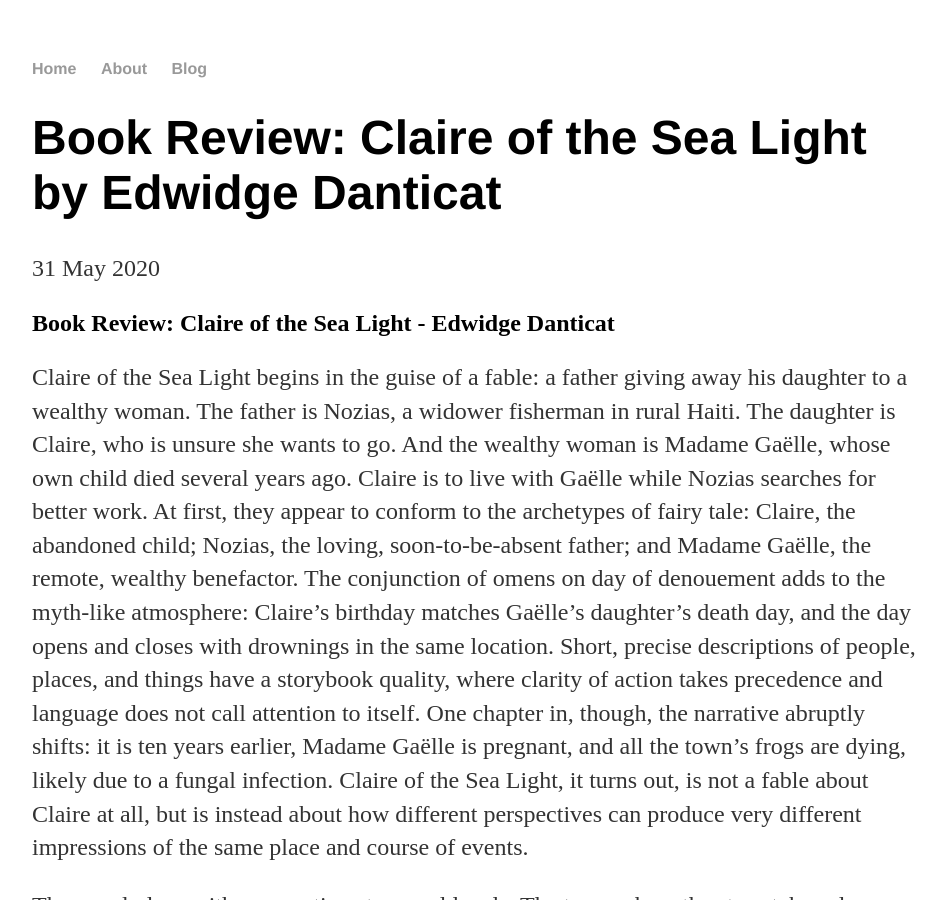
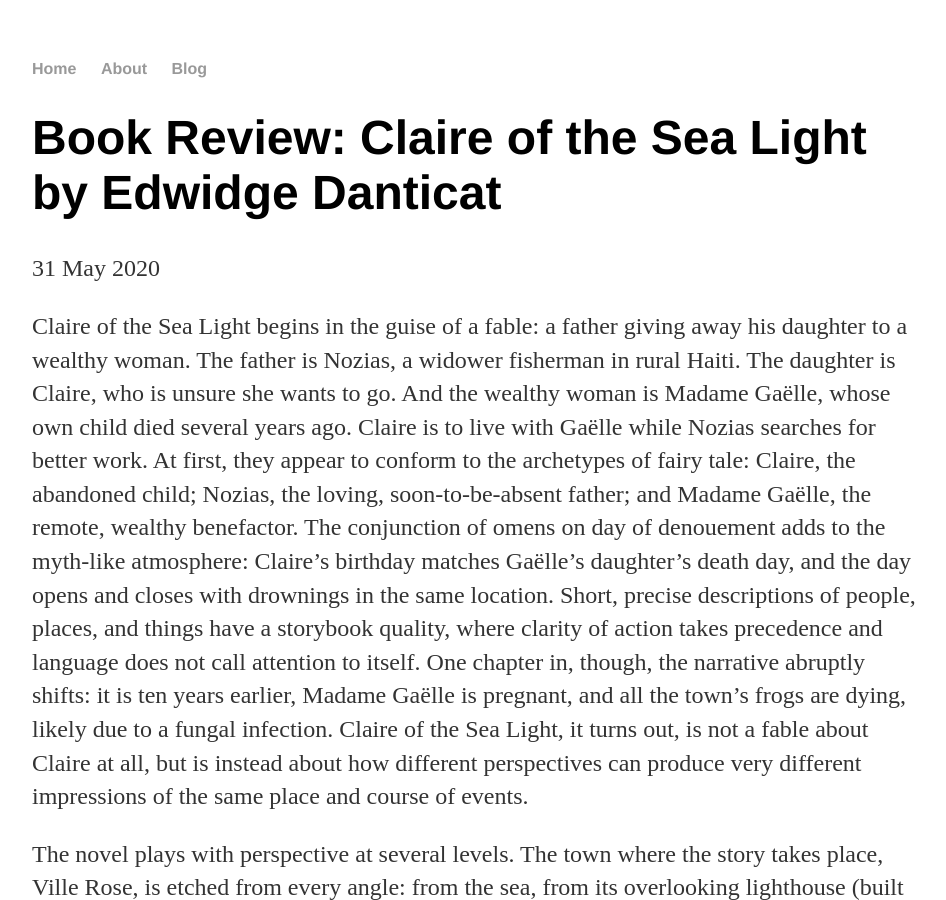
Before and after one commit to JustinTheodoreWedell/JustinTheodoreWedell.github.io, a Jekyll site: the page built from _posts/2020-05-31-book-review:-claire-of-the-sea-light.md, in a window 1280 px wide and 900 px high. Shown: the whole window, without its empty margins (160-1106 px from the left). Built offline with Jekyll 4.4.1, drawn with Linux system fonts in a browser that asks for light colours.

Commit message:
Remove redudant header

```diff
--- a/_posts/2020-05-31-book-review:-claire-of-the-sea-light.md
+++ b/_posts/2020-05-31-book-review:-claire-of-the-sea-light.md
@@ -3,8 +3,6 @@ layout: post
 title: "Book Review: Claire of the Sea Light by Edwidge Danticat"
 date: 2020-05-31
 ---
-
-## Book Review: Claire of the Sea Light - Edwidge Danticat
 
 Claire of the Sea Light begins in the guise of a fable: a father giving away his daughter to a wealthy woman. The father is Nozias, a widower fisherman in rural Haiti. The daughter is Claire, who is unsure she wants to go. And the wealthy woman is Madame Gaëlle, whose own child died several years ago. Claire is to live with Gaëlle while Nozias searches for better work. At first, they appear to conform to the archetypes of fairy tale: Claire, the abandoned child; Nozias, the loving, soon-to-be-absent father; and Madame Gaëlle, the remote, wealthy benefactor. The conjunction of omens on day of denouement adds to the myth-like atmosphere: Claire’s birthday matches Gaëlle’s daughter’s death day, and the day opens and closes with drownings in the same location. Short, precise descriptions of people, places, and things have a storybook quality, where clarity of action takes precedence and language does not call attention to itself. One chapter in, though, the narrative abruptly shifts: it is ten years earlier, Madame Gaëlle is pregnant, and all the town’s frogs are dying, likely due to a fungal infection. Claire of the Sea Light, it turns out, is not a fable about Claire at all, but is instead about how different perspectives can produce very different impressions of the same place and course of events.
 
```
